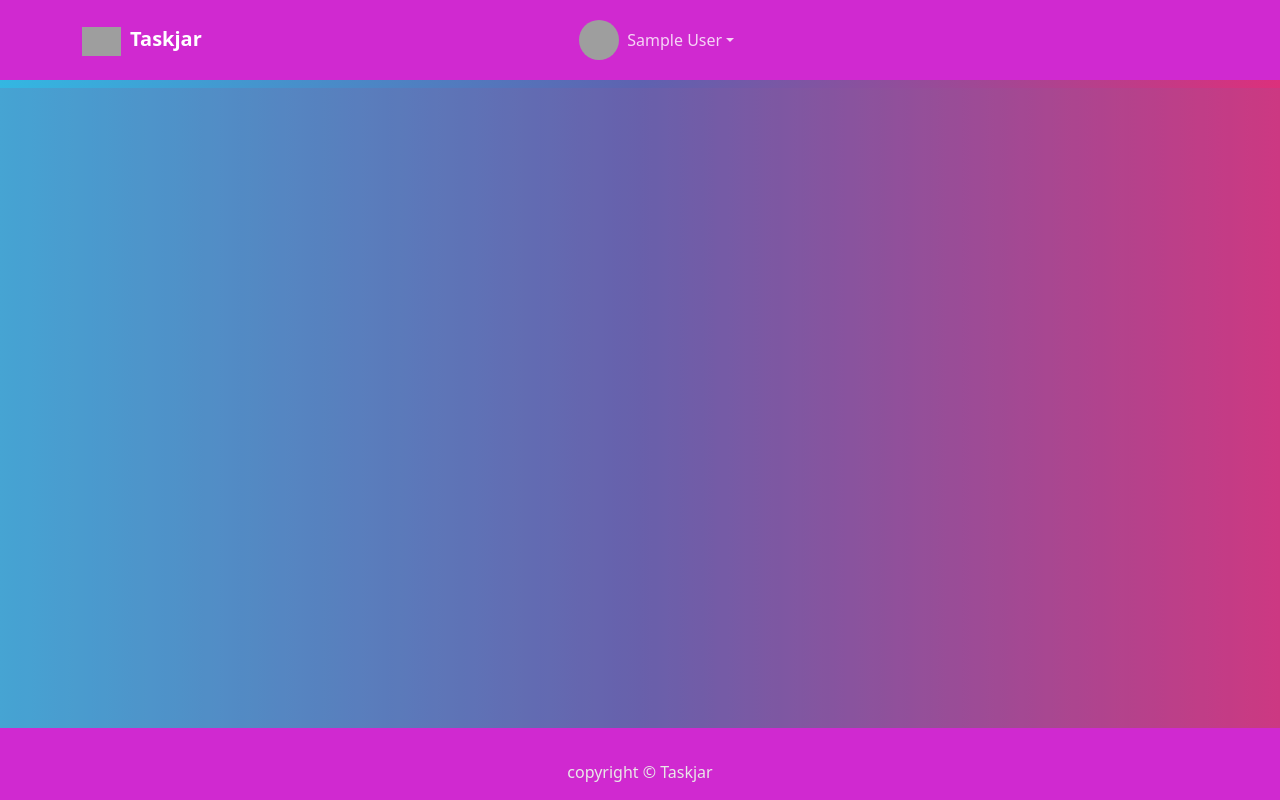
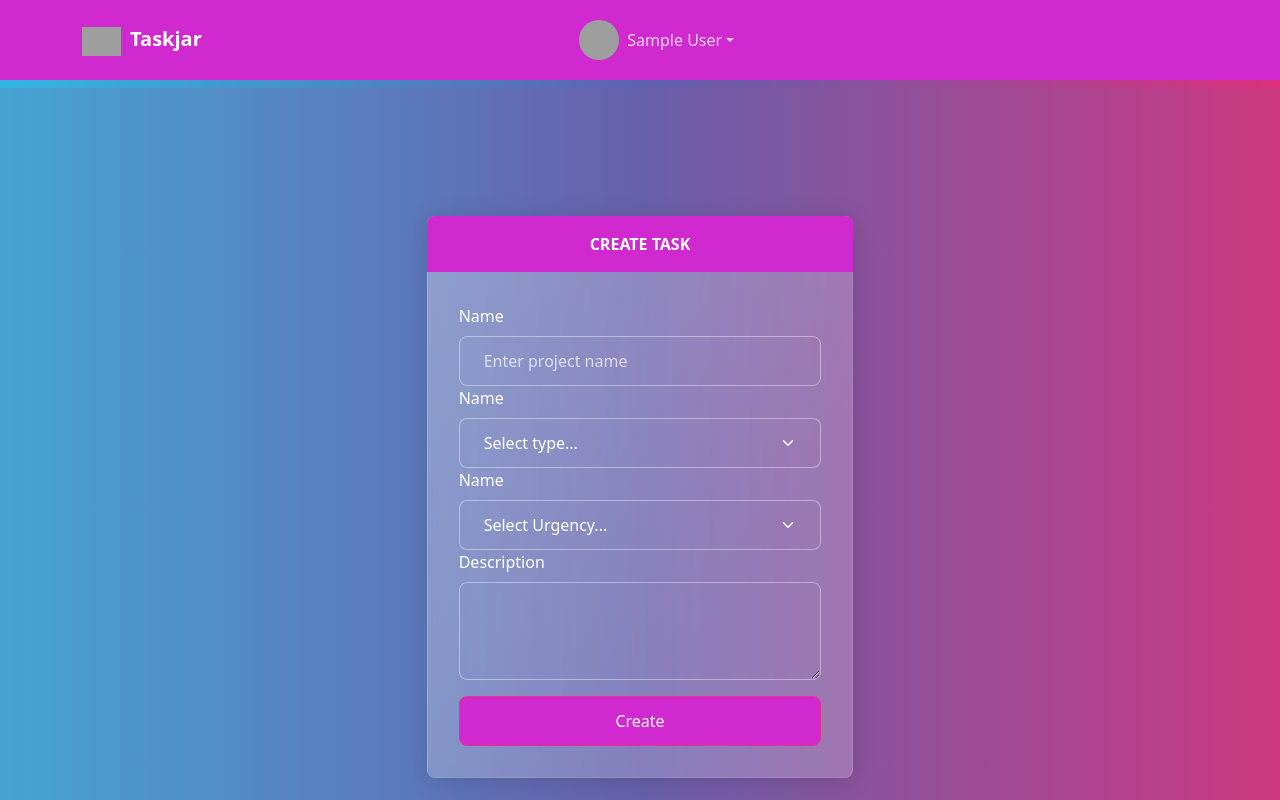
Before and after one commit to Manasseh-Kinyua/taskjar, a React (Create React App) app in the folder frontend/: page /project/1/tasks/create in a window 1280 px wide. Shown: the top 800 px of the page. Built offline with nearby package versions, Linux system fonts and the light colour scheme; sample sign-in values are in the browser's storage; grey boxes are pictures that could not be loaded.

Commit message:
Frontend: dispatch create task action

```diff
--- a/frontend/src/App.js
+++ b/frontend/src/App.js
@@ -10,6 +10,7 @@ import RegisterScreen from './screens/RegisterScreen';
 import ProjectEditScreen from './screens/ProjectEditScreen';
 import TaskBoardScreen from './screens/TaskBoardScreen';
 import TaskListScreen from './screens/TaskListScreen';
+import CreateTaskScreen from './screens/CreateTaskScreen';
 
 function App() {
   return (
@@ -25,6 +26,7 @@ function App() {
             <Route path='/register' element={ <RegisterScreen /> } />
             <Route path='/project/:id/edit' element={ <ProjectEditScreen /> } />
             <Route path='/project/:id/tasks' element={ <TaskListScreen /> } />
+            <Route path='/project/:id/tasks/create' element={ <CreateTaskScreen /> } />
           </Routes>
         </main>
         <Footer />
--- /dev/null
+++ b/frontend/src/screens/CreateTaskScreen.js
@@ -0,0 +1,130 @@
+import React, { useEffect, useState } from 'react'
+import { useDispatch, useSelector } from 'react-redux'
+import { Col, Card, Form, Button } from 'react-bootstrap'
+import { Link, useParams } from 'react-router-dom'
+import { register } from '../actions/userActions'
+import { useNavigate } from 'react-router-dom'
+import { useLocation } from 'react-router-dom'
+import Loader from '../components/Loader'
+import Message from '../components/Message'
+import { createTask } from '../actions/taskActions'
+
+function CreateTaskScreen() {
+
+    const [name, setName] = useState('')
+    const [type, setType] = useState('')
+    const [urgency, setUrgency] = useState('')
+    const [description, setDescription] = useState('')
+
+    const params = useParams()
+
+    const location = useLocation()
+    const searchParams = new URLSearchParams(location.search)
+    const projectName = searchParams.get('name')
+
+    const navigate = useNavigate()
+
+    const dispatch = useDispatch()
+
+    const userLogin = useSelector(state => state.userLogin)
+    const {loading, error, userInfo} = userLogin
+
+    useEffect(() => {
+      if(!userInfo) {
+        navigate('/login')
+      }
+    }, [navigate, userInfo])
+
+    const submitHandler = (e) => {
+        e.preventDefault()
+
+        dispatch(createTask({
+            project_id: params.id,
+            name, type, urgency, description
+        }))
+
+        navigate(`/project/${params.id}/tasks?name=${projectName}`)
+    }
+
+  return (
+    <div style={{display:'flex', alignItems:'center', justifyContent:'center'}}>
+      {/* <Row> */}
+        <Col className='py-5' md={4}>
+          <Card>
+            <span style={{padding:'1rem', textAlign:'center', borderTopLeftRadius:'.5rem', borderTopRightRadius:'.5rem'}} className='bg'>
+              <strong>CREATE TASK</strong>
+            </span>
+            <Form className='p-3' onSubmit={submitHandler}>
+              {loading && <Loader />}
+              {error && <Message variant='danger'>{error}</Message>}
+              <Form.Group controlId='name'>
+                <Form.Label>Name</Form.Label>
+                <Form.Control
+                  required
+                  type='text'
+                  placeholder='Enter project name'
+                  value={name}
+                  onChange={(e) => setName(e.target.value)}>
+
+                  </Form.Control>
+              </Form.Group>
+
+              <Form.Group controlId='type'>
+                <Form.Label>Name</Form.Label>
+                <Form.Select
+                  aria-label
+                  required
+                  value={type}
+                  onChange={(e) => setType(e.target.value)}
+                  >
+                    <option value=''>Select type...</option>
+                    <option value='feature'>Feature</option>
+                    <option value='bug'>Bug</option>
+                  </Form.Select>
+              </Form.Group>
+
+              <Form.Group controlId='urgency'>
+                <Form.Label>Name</Form.Label>
+                <Form.Select
+                  aria-label
+                  required
+                  as='select'
+                  value={urgency}
+                  onChange={(e) => setUrgency(e.target.value)}
+                  >
+                    <option value=''>Select Urgency...</option>
+                    <option value='not urgent'>Not Urgent</option>
+                    <option value='urgent'>Urgent</option>
+                    <option value='very urgent'>Very Urgent</option>
+                  </Form.Select>
+              </Form.Group>
+
+              <Form.Group controlId='description'>
+                <Form.Label>Description</Form.Label>
+                <Form.Control
+                  required
+                  as='textarea'
+                  rows={3}
+                  value={description}
+                  onChange={(e) => setDescription(e.target.value)}>
+
+                  </Form.Control>
+              </Form.Group>
+              <span style={{marginTop:'1rem'}}>
+                <Button
+                  type='submit'
+                  style={{width:'100%', marginTop:'1rem', backgroundColor:'rgb(208, 41, 208)'}}
+                  >
+                    Create
+                </Button>
+              </span>
+
+            </Form>
+          </Card>
+        </Col>
+      {/* </Row> */}
+    </div>
+  )
+}
+
+export default CreateTaskScreen
--- a/frontend/src/screens/TaskListScreen.js
+++ b/frontend/src/screens/TaskListScreen.js
@@ -3,7 +3,7 @@ import { useParams, useLocation, Link } from 'react-router-dom'
 import { useDispatch, useSelector } from 'react-redux'
 import Container from '@mui/material/Container';
 import Chip from '@mui/material/Chip';
-import { Row, Col, Card, ListGroup } from 'react-bootstrap'
+import { Row, Col, Card, ListGroup, Button } from 'react-bootstrap'
 import { listTasks } from '../actions/taskActions'
 import Message from '../components/Message';
 import Loader from '../components/Loader';
@@ -29,7 +29,10 @@ function TaskListScreen() {
   return (
     <div>
       <Container maxWidth="xxl">
-        <h5>{projectName} tasks</h5>
+        <div className='py-2' style={{display:'flex', alignItems:'center', justifyContent:'space-between'}}>
+          <h5>{projectName} tasks</h5>
+          <Link to={`/project/${params.id}/tasks/create?name=${projectName}`}><Button>Add a Task</Button></Link>
+        </div>
         {loading && <Loader />}
         {error && <Message variant="error">{error}</Message>}
         <Row>
```
Also changed, not shown: 1 other file (tests, documents, lock files or other folders).
